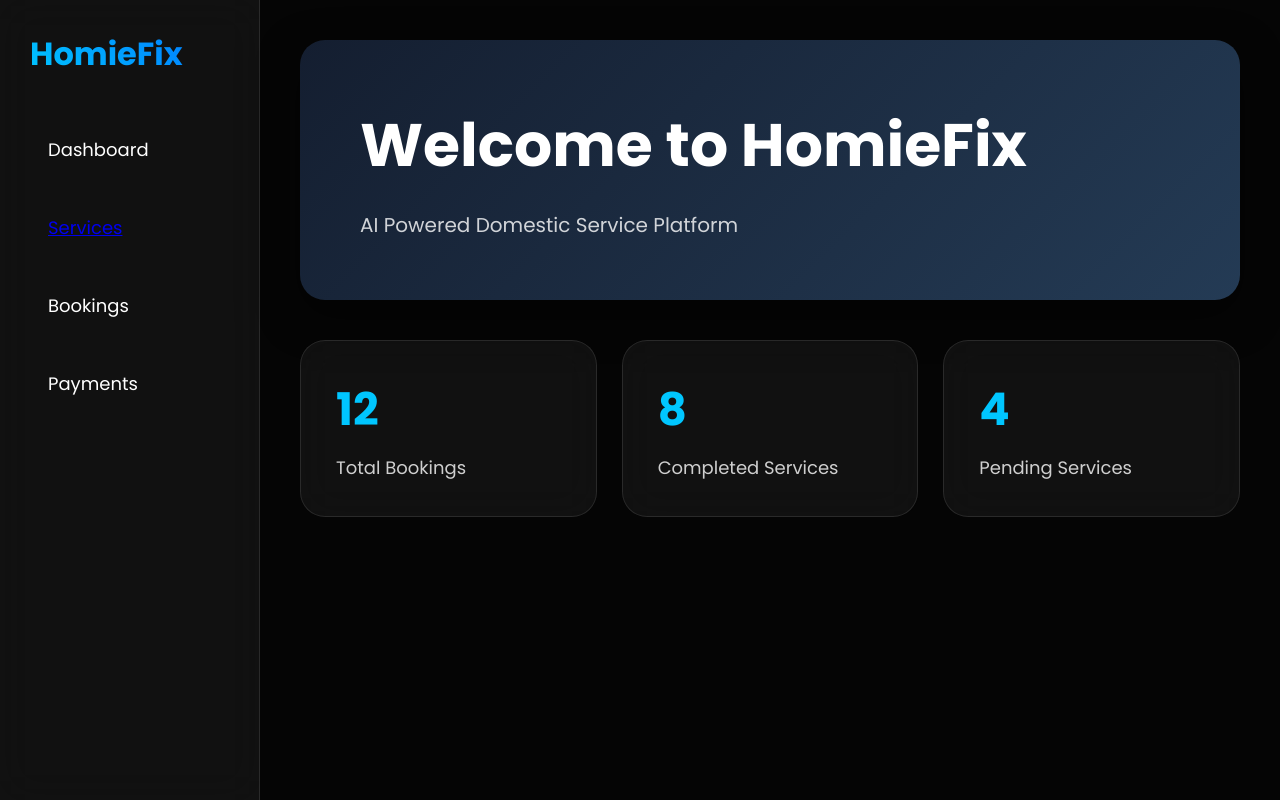
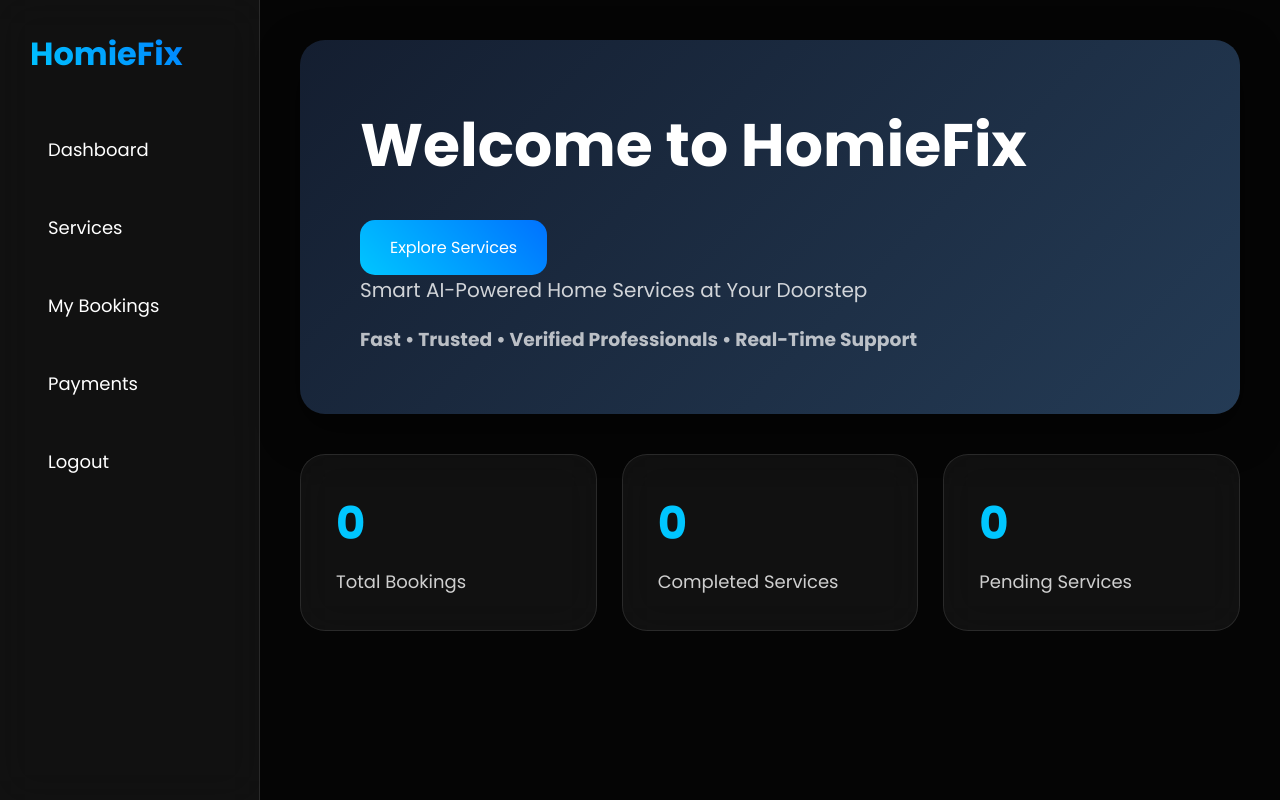
Before and after one commit to revanthkalyanam18-rgb/HomieFix, a Flask app: page /dashboard in a window 1280 px wide. Run offline with Flask 3, Linux system fonts and the light colour scheme; a user stored in the database is signed in.

Commit message:
Fixed dashboard routes

```diff
--- a/app.py
+++ b/app.py
@@ -114,7 +114,26 @@ def login():
 @login_required
 def dashboard():
 
-    return render_template('dashboard.html')
+    total_bookings = Booking.query.filter_by(
+        user_id=current_user.id
+    ).count()
+
+    completed = Booking.query.filter_by(
+        user_id=current_user.id,
+        status='Completed'
+    ).count()
+
+    pending = Booking.query.filter_by(
+        user_id=current_user.id,
+        status='Pending'
+    ).count()
+
+    return render_template(
+        'dashboard.html',
+        total_bookings=total_bookings,
+        completed=completed,
+        pending=pending
+    )
 
 
 @app.route('/services')
--- a/static/css/style.css
+++ b/static/css/style.css
@@ -47,6 +47,11 @@ body{
     cursor:pointer;
     transition:0.4s;
     font-size:18px;
+}
+.sidebar a{
+    color:white;
+    text-decoration:none;
+    display:block;
 }
 
 .sidebar ul li:hover{
--- a/templates/dashboard.html
+++ b/templates/dashboard.html
@@ -10,7 +10,11 @@
 
         <ul>
 
-            <li>Dashboard</li>
+            <li>
+                <a href="/dashboard">
+                    Dashboard
+                </a>
+            </li>
 
             <li>
                 <a href="/services">
@@ -18,9 +22,23 @@
                 </a>
             </li>
 
-            <li>Bookings</li>
+            <li>
+                <a href="/my-bookings">
+                    My Bookings
+                </a>
+            </li>
 
-            <li>Payments</li>
+            <li>
+                <a href="/payments">
+                    Payments
+                </a>
+            </li>
+
+            <li>
+                <a href="/logout">
+                    Logout
+                </a>
+            </li>
 
         </ul>
 
@@ -31,10 +49,23 @@
         <div class="hero-card">
 
             <h1>Welcome to HomieFix</h1>
+            <div style="margin-top:30px;">
+
+    <button>
+        Explore Services
+    </button>
+
+</div>
 
             <p>
-                AI Powered Domestic Service Platform
-            </p>
+    Smart AI-Powered Home Services at Your Doorstep
+</p>
+
+<h3 style="margin-top:20px; opacity:0.7;">
+
+    Fast • Trusted • Verified Professionals • Real-Time Support
+
+</h3>
 
         </div>
 
@@ -42,7 +73,7 @@
 
             <div class="stat-card">
 
-                <h2>12</h2>
+                <h2>{{ total_bookings }}</h2>
 
                 <p>Total Bookings</p>
 
@@ -50,7 +81,7 @@
 
             <div class="stat-card">
 
-                <h2>8</h2>
+                <h2>{{ completed }}</h2>
 
                 <p>Completed Services</p>
 
@@ -58,7 +89,7 @@
 
             <div class="stat-card">
 
-                <h2>4</h2>
+                <h2>{{ pending }}</h2>
 
                 <p>Pending Services</p>
 
```
